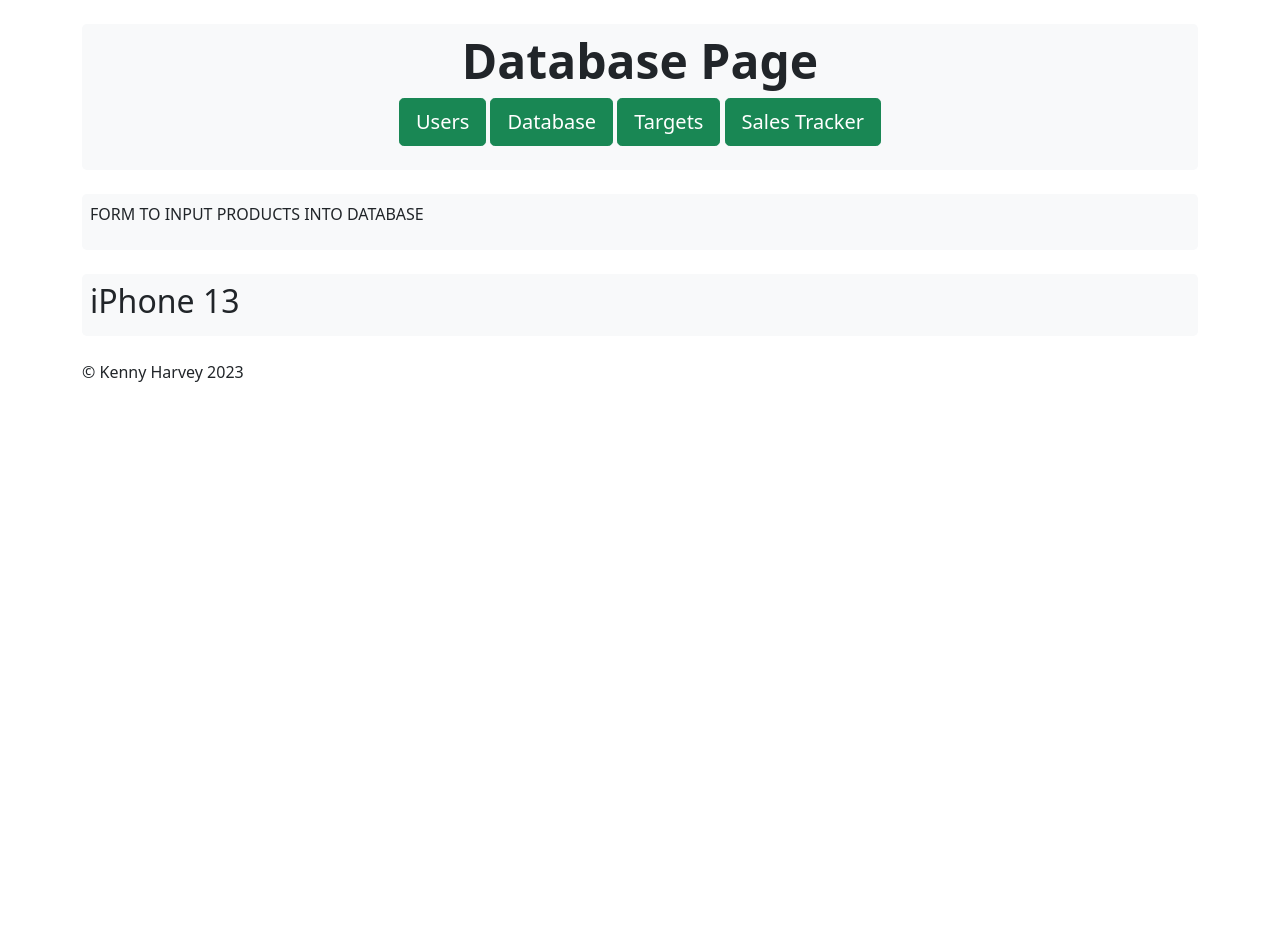
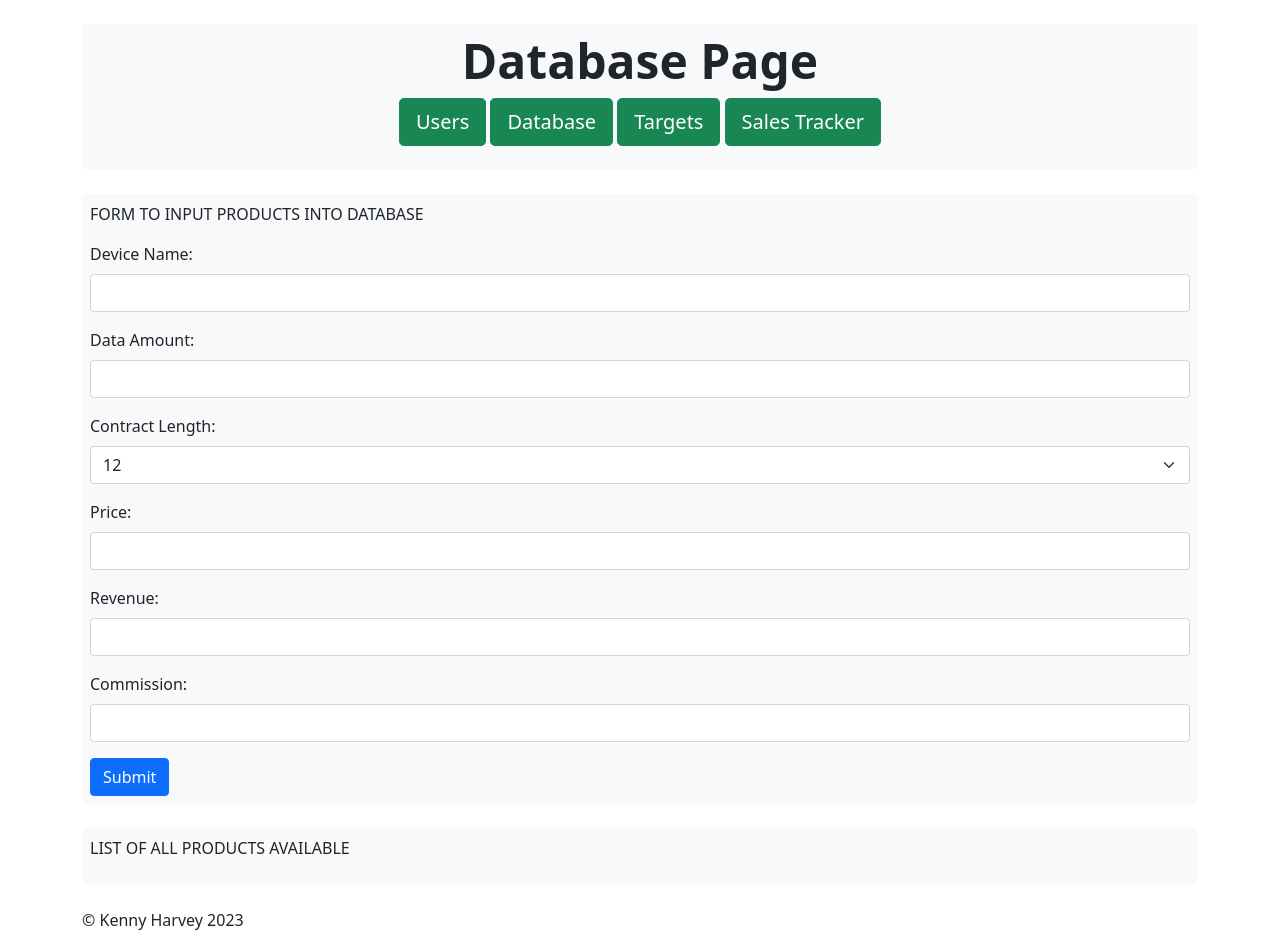
Before and after one commit to TM470-Kenny/TM470_Web_Application, a Flask app: page /database/ in a window 1280 px wide. Shown: the part 73-1021 px from the top of the page. Before the commit the page ends 455 px from the top, so only its background shows below. Run offline with Flask 3, Linux system fonts and the light colour scheme; data comes from the database, SQL or seed files in the repository; both versions use the stored data as it was before the commit; some libraries are stand-ins or nearby versions.

Commit message:
Changed to a more reusable way of setting up database
Removed the previous versions of setting up my database manually. Added in forms script to hold all the forms to be added. Created database using SQLAlchemy with db_setup script for the initial database setup. Added the products form and ability to add new products to the database using the form

```diff
--- /dev/null
+++ b/Sales_tracker/forms.py
@@ -0,0 +1,35 @@
+from flask_wtf import FlaskForm
+from wtforms import StringField, SubmitField, SelectField, RadioField, IntegerField, DecimalField
+from wtforms.validators import DataRequired, NumberRange
+
+
+# form design for sales tracker form
+class SalesForm(FlaskForm):
+    # set as current logged in user - admin can change
+    username = StringField('Username:', validators=[DataRequired()])
+    new_up = RadioField('New or Upgrade:', choices=['New', 'Upgrade'])
+    sale_type = SelectField('Sale Type:', choices=['Device', 'Sim', 'Broadband'])
+    # visible upon choosing device
+    device_name = StringField('Device Name:')
+    data_amount = SelectField('Data Amount:', choices=['1GB', '5GB', '100GB', 'Unlimited'])
+    contract_length = SelectField('Contract Length:', choices=['1m', '12m', '24m'])
+    # price dependent on data and device selected
+    price = SelectField('Price:', choices=['£10.00', '£14.00', '£20.00', '£35.00'])
+    discount = IntegerField('Discount:', validators=[NumberRange(min=0, max=100)])
+    # visible upon choosing device
+    insurance = SelectField('Insurance:', choices=['None', 'Tier 1 Damage', 'Tier 1 Full', 'Tier 2 Damage'
+                            , 'Tier 2 Full'])
+    # visible upon choosing broadband
+    broadband = SelectField('Broadband Type:', choices=['Copper', 'Fibre 1', 'Fibre 2', 'Full Fibre'])
+    submit = SubmitField('Submit')
+
+
+# form design for sales tracker form
+class ProductsForm(FlaskForm):
+    device_name = StringField('Device Name:')
+    data_amount = IntegerField('Data Amount:')
+    contract_length = SelectField('Contract Length:', choices=[12, 24, 36])
+    price = DecimalField('Price:')
+    revenue = DecimalField('Revenue:')
+    commission = DecimalField('Commission:')
+    submit = SubmitField('Submit')
--- a/Sales_tracker/main.py
+++ b/Sales_tracker/main.py
@@ -1,45 +1,110 @@
-from flask import Flask, render_template
-from flask_wtf import FlaskForm
-from wtforms import StringField, SubmitField, SelectField, RadioField, IntegerField
-from wtforms.validators import DataRequired, NumberRange
+from flask import Flask, render_template, redirect, url_for
 from flask_bootstrap import Bootstrap5
 
-import sqlite3
+from forms import SalesForm, ProductsForm
+
+import os
+from flask_sqlalchemy import SQLAlchemy
+
 
 
 # instantiate the Flask object
 app = Flask(__name__)
 app.config['SECRET_KEY'] = 'hard to guess string'
 
-# create connection to the database
-def connect_db():
-    conn = sqlite3.connect('sales_tracker.db')
-    conn.row_factory = sqlite3.Row
-    return conn
 
+# finds the full path for the current directory of this file
+basedir = os.path.abspath(os.path.dirname(__file__))
+
+# connect flask app to database
+# set up database location
+app.config['SQLALCHEMY_DATABASE_URI'] = 'sqlite:///'+os.path.join(basedir, 'sales_tracker.sqlite')
+app.config['SQLALCHEMY_TRACK_MODIFICATION'] = False
+
+db = SQLAlchemy(app)
+
+
+#####################################
+class Products(db.Model):
+
+    __tablename__ = 'products'
+
+    id = db.Column(db.Integer, primary_key=True)
+    device = db.Column(db.Text)
+    data = db.Column(db.Integer)
+    length = db.Column(db.Integer)
+    price = db.Column(db.Numeric)
+    revenue = db.Column(db.Numeric)
+    commission = db.Column(db.Numeric)
+    # Set up One to Many relationship
+    product_sales = db.relationship('Sales', backref='product', lazy='dynamic')
+
+    def __init__(self,device,data,length,price,revenue,commission):
+        self.device = device
+        self.data = data
+        self.length = length
+        self.price = price
+        self.revenue = revenue
+        self.commission = commission
+
+    def __repr__(self):
+        return f'{self.device} with {self.data} costs {self.price}'
+
+    def report_sales(self):
+        for sale in self.product_sales:
+            print(sale)
+
+
+class Sales(db.Model):
+
+    __tablename__ = 'sales'
+
+    id = db.Column(db.Integer, primary_key=True)
+    user = db.Column(db.Integer, db.ForeignKey('users.id'))
+    new = db.Column(db.Boolean)
+    product_id = db.Column(db.Integer, db.ForeignKey('products.id'))
+    discount = db.Column(db.Integer)
+    insurance = db.Column(db.Boolean)
+
+    def __init__(self,user,new,product_id,discount,insurance):
+        self.user = user
+        self.new = new
+        self.product_id = product_id
+        self.discount = discount
+        self.insurance = insurance
+
+    def __repr__(self):
+        return f'{self.user} sold product id {self.product_id} with {self.discount}% discount'
+
+class Users(db.Model):
+
+    __tablename__ = 'users'
+
+    id = db.Column(db.Integer, primary_key=True)
+    username = db.Column(db.Text)
+    firstname = db.Column(db.Text)
+    lastname = db.Column(db.Text)
+    password = db.Column(db.Text)
+
+    user_sales = db.relationship('Sales', backref='users', lazy='dynamic')
+
+    def __init__(self,username,firstname,lastname,password):
+        self.username = username
+        self.firstname = firstname
+        self.lastname = lastname
+        self.password = password
+
+    def __repr__(self):
+        return f'{self.firstname} {self.lastname} has username: {self.username}'
+
+
+
+######################################
 
 # instantiate bootstrap to be used with form
 bootstrap = Bootstrap5(app)
 
-# form design for sales tracker form
-class SalesForm(FlaskForm):
-    # set as current logged in user - admin can change
-    username = StringField('Username:', validators=[DataRequired()])
-    new_up = RadioField('New or Upgrade:', choices=['New', 'Upgrade'])
-    sale_type = SelectField('Sale Type:', choices=['Device', 'Sim', 'Broadband'])
-    # visible upon choosing device
-    device_name = StringField('Device Name:')
-    data_amount = SelectField('Data Amount:', choices=['1GB', '5GB', '100GB', 'Unlimited'])
-    contract_length = SelectField('Contract Length:', choices=['1m', '12m', '24m'])
-    # price dependent on data and device selected
-    price = SelectField('Price:', choices=['£10.00', '£14.00', '£20.00', '£35.00'])
-    discount = IntegerField('Discount:', validators=[NumberRange(min=0, max=100)])
-    # visible upon choosing device
-    insurance = SelectField('Insurance:', choices=['None', 'Tier 1 Damage', 'Tier 1 Full', 'Tier 2 Damage'
-                            , 'Tier 2 Full'])
-    # visible upon choosing broadband
-    broadband = SelectField('Broadband Type:', choices=['Copper', 'Fibre 1', 'Fibre 2', 'Full Fibre'])
-    submit = SubmitField('Submit')
+
 
 
 # basic route for login page - linking to html file
@@ -55,13 +120,23 @@ def users():
 
 
 # route for database page
-@app.route('/database/')
+@app.route('/database/', methods=['GET', 'POST'])
 def database():
-    # connect to database and read all elements for products table
-    conn = connect_db()
-    products = conn.execute('SELECT * FROM products').fetchall()
-    conn.close()
-    return render_template("database.html", products=products)
+    products_form = ProductsForm()
+    all_products = Products.query.all()
+    if products_form.validate_on_submit():
+        device = products_form.device_name.data
+        data = products_form.data_amount.data
+        length = products_form.contract_length.data
+        price = products_form.price.data
+        revenue = products_form.revenue.data
+        commission = products_form.commission.data
+
+        new_product = Products(device, data, length, price, revenue, commission)
+        db.session.add(new_product)
+        db.session.commit()
+        return redirect(url_for("database"))
+    return render_template("database.html", products_form=products_form, all_products=all_products)
 
 
 # route for targets page
@@ -74,12 +149,8 @@ def targets():
 @app.route('/sales/', methods=['GET', 'POST'])
 def sales():
     sales_form = SalesForm()
-    # connect to database and read all elements for sales table
-    conn = connect_db()
-    all_sales = conn.execute('SELECT * FROM sales').fetchall()
-    conn.close()
-    return render_template("sales.html", sales_form=sales_form, all_sales=all_sales)
+    return render_template("sales.html", sales_form=sales_form)
 
 
 if __name__ == '__main__':
-    app.run()
+    app.run(debug=True)
--- a/Sales_tracker/templates/database.html
+++ b/Sales_tracker/templates/database.html
@@ -3,7 +3,8 @@
 <head>
     <meta charset="UTF-8">
     <title>Database Page</title>
-<link href="https://cdn.jsdelivr.net/npm/bootstrap@5.0.2/dist/css/bootstrap.min.css" rel="stylesheet">
+	<link href="https://cdn.jsdelivr.net/npm/bootstrap@5.0.2/dist/css/bootstrap.min.css" rel="stylesheet">
+	{% from 'bootstrap5/form.html' import render_form %}
 </head>
 <body>
 <div class="container">
@@ -36,11 +37,15 @@
             </div>
 			<div id="products_form" class="p-2 mb-4 bg-light rounded-3">
 				<p>FORM TO INPUT PRODUCTS INTO DATABASE</p>
+				{{ render_form(products_form) }}
 			</div>
 			<div id="sales_list" class="p-2 mb-4 bg-light rounded-3">
-			{% for products in products %}
-        		<h2>{{ products['device'] }}</h2>
-    		{% endfor %}
+				<p>LIST OF ALL PRODUCTS AVAILABLE</p>
+				<ul>
+				{% for all_products in all_products %}
+        		<li>{{ all_products['device'] }} || {{ all_products['data'] }} || {{ all_products['price'] }}</li>
+    			{% endfor %}
+				</ul>
 			</div>
 			<footer class="footer">
 
--- a/Sales_tracker/templates/sales.html
+++ b/Sales_tracker/templates/sales.html
@@ -52,9 +52,6 @@
 			</div>
 			<div id="sales_list" class="p-2 mb-4 bg-light rounded-3">
 				<p>LIST OF ALL SALES IN DATABASE</p>
-				{% for all_sales in all_sales %}
-        		<h2>{{ all_sales['device'] }} || {{ all_sales['new'] }} || {{ all_sales['price'] }}</h2>
-    			{% endfor %}
 			</div>
 			<footer class="footer">
 
```
Also changed, not shown: Sales_tracker/db_setup.py (added, +27 -0 lines), Sales_tracker/init_db.py (deleted, +0 -24 lines), Sales_tracker/schema.sql (deleted, +0 -37 lines), Sales_tracker/sales_tracker.db (deleted).
